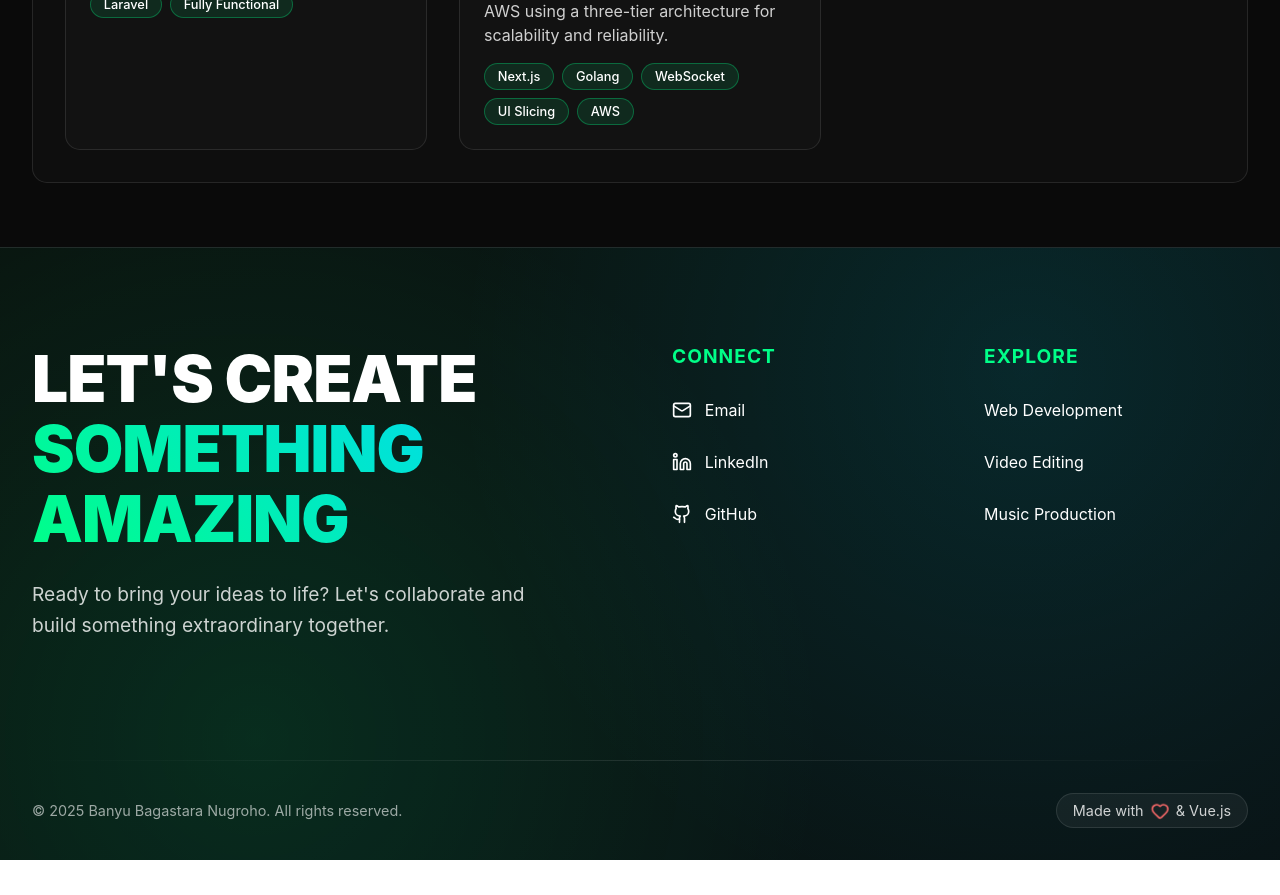
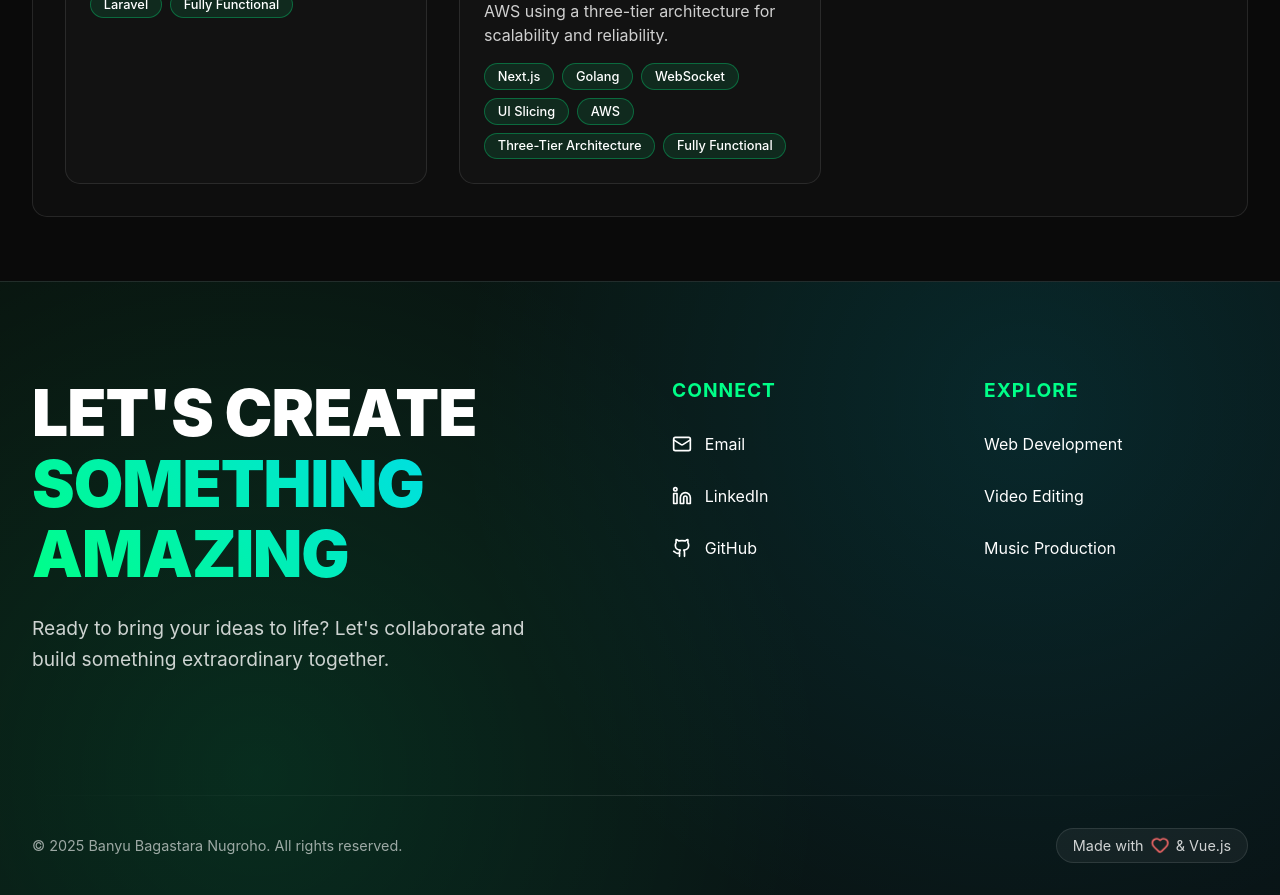
Before and after one commit to banyubn/anyu-is-here, a Vue app: page /programming in a window 1280 px wide. Shown: the part 4060-4955 px from the top of the page. Before the commit the page ends 4920 px from the top, so only its background shows below. Built offline with nearby package versions, Linux system fonts and the light colour scheme.

Commit message:
ui: added more tags onto Gaul Chatting App

```diff
--- a/src/constants/programming.js
+++ b/src/constants/programming.js
@@ -198,7 +198,7 @@ export const PROJECTS = [
     id: 11,
     name: 'Gaul Chatting App',
     description: 'A real-time chatting application leveraging Next.js for the frontend, Golang for the backend, and WebSocket for real-time communication. Hosted on AWS using a three-tier architecture for scalability and reliability.',
-    tech: ['Next.js', 'Golang', 'WebSocket', 'UI Slicing', 'AWS'],
+    tech: ['Next.js', 'Golang', 'WebSocket', 'UI Slicing', 'AWS', 'Three-Tier Architecture', 'Fully Functional'],
     image: new URL('../assets/programming/gaul-chatting-app.png', import.meta.url).href,
   },
 ]
```
